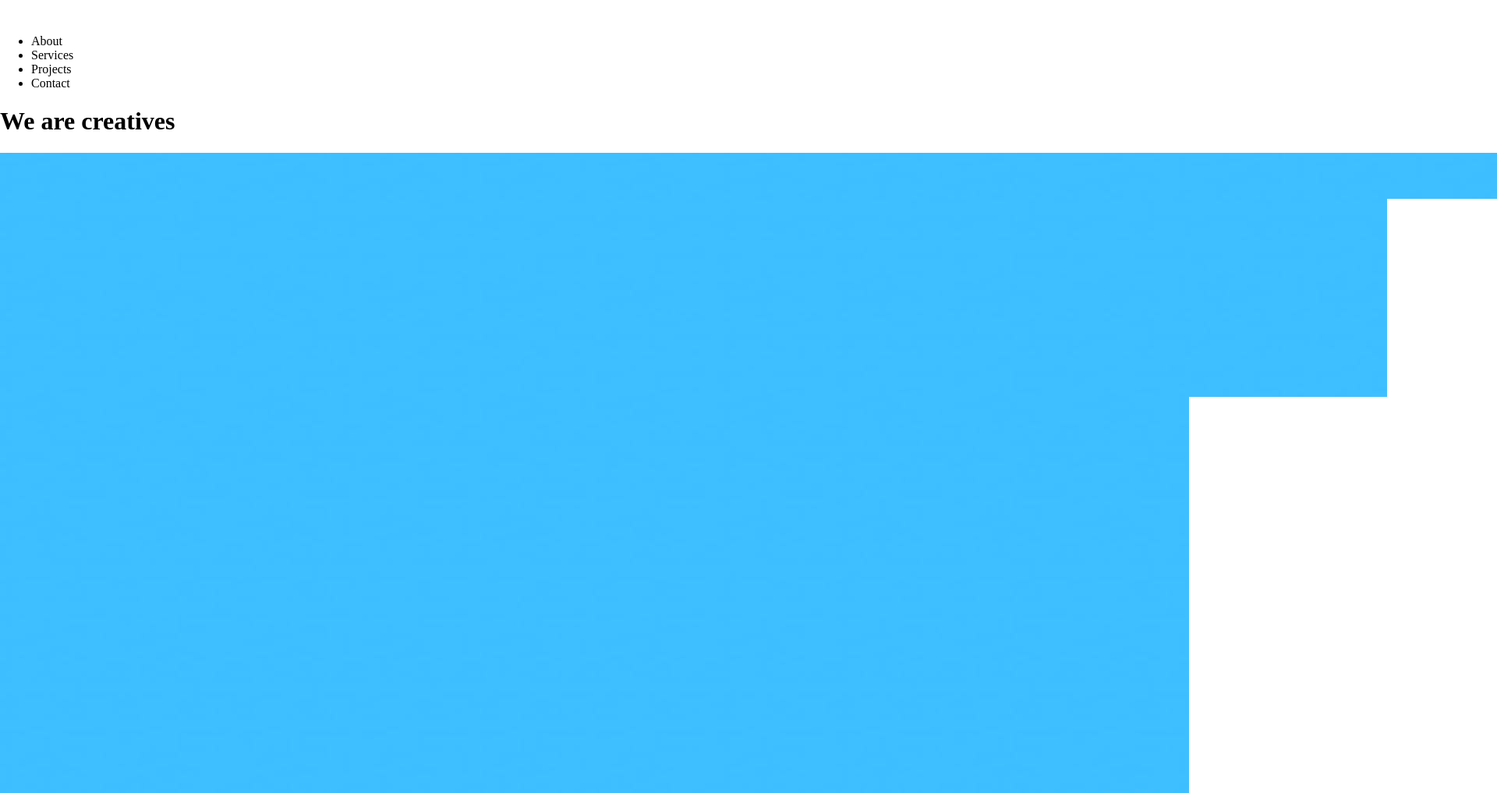
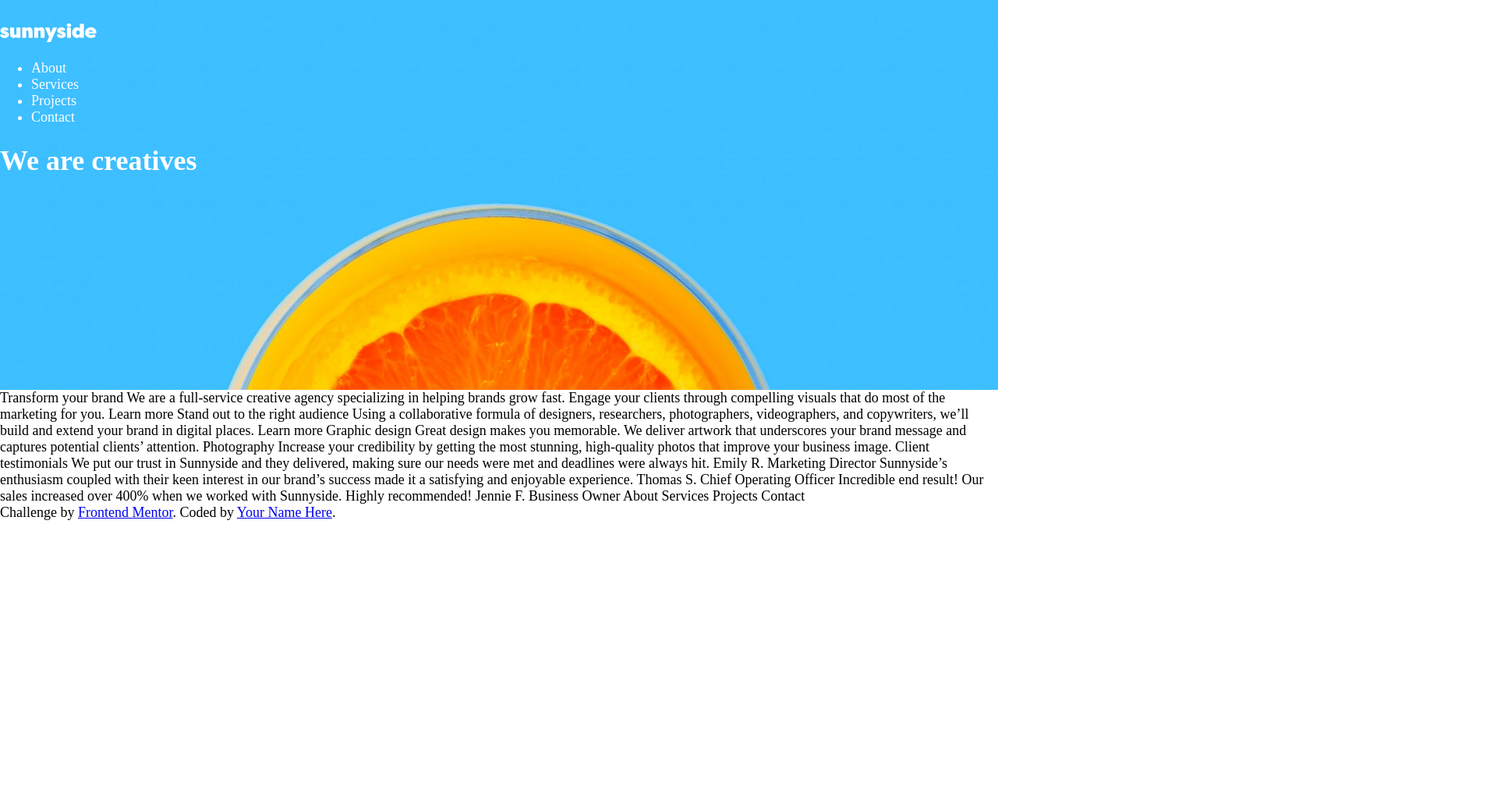
Before and after one commit to KalkidanTaye/sunnyside-agency-landing-page, a plain HTML site: page index.html in a window 1280 px wide. Shown: the top 1017 px of the page at 78% size, 1920 px wide, since content can reach past the window. After the commit the page ends 800 px from the top, so only its background shows below. Drawn offline with Linux system fonts and the light colour scheme.

Commit message:
Style: headerbackground and Logo

```diff
--- a/index.html
+++ b/index.html
@@ -13,20 +13,10 @@
     />
 
     <title>Frontend Mentor | Sunnyside agency landing page</title>
-
-    <!-- Feel free to remove these styles or customise in your own stylesheet 👍 -->
-    <style>
-      .attribution {
-        font-size: 11px;
-        text-align: center;
-      }
-      .attribution a {
-        color: hsl(228, 45%, 44%);
-      }
-    </style>
   </head>
   <body>
     <header>
+      <div class="header_content">
         <img src="./images/logo.svg" class="header_logo" alt="sunnyside" />
         <ul class="header_menu">
           <li>About</li>
@@ -34,12 +24,8 @@
           <li>Projects</li>
           <li>Contact</li>
         </ul>
-      <h1>We are creatives</h1>
-      <img
-        src="./images/desktop/image-header.jpg"
-        class="header_image"
-        alt=""
-      />
+        <h1 class="header_title">We are creatives</h1>
+      </div>
     </header>
     Transform your brand We are a full-service creative agency specializing in
     helping brands grow fast. Engage your clients through compelling visuals
--- a/style.css
+++ b/style.css
@@ -1,3 +1,19 @@
 body {
   margin: 0;
+  font-size: 18px;
 }
+header {
+  background-image: url("./images/desktop/image-header.jpg");
+  background-size: cover;
+  background-repeat: no-repeat;
+  background-position: center;
+  height: 500px;
+}
+.header_content {
+  color: white;
+}
+.header_logo {
+  width: auto;
+  height: 100%;
+  margin-top: 30px;
+}
```
Lines whose indentation alone changed are shown as unchanged.
